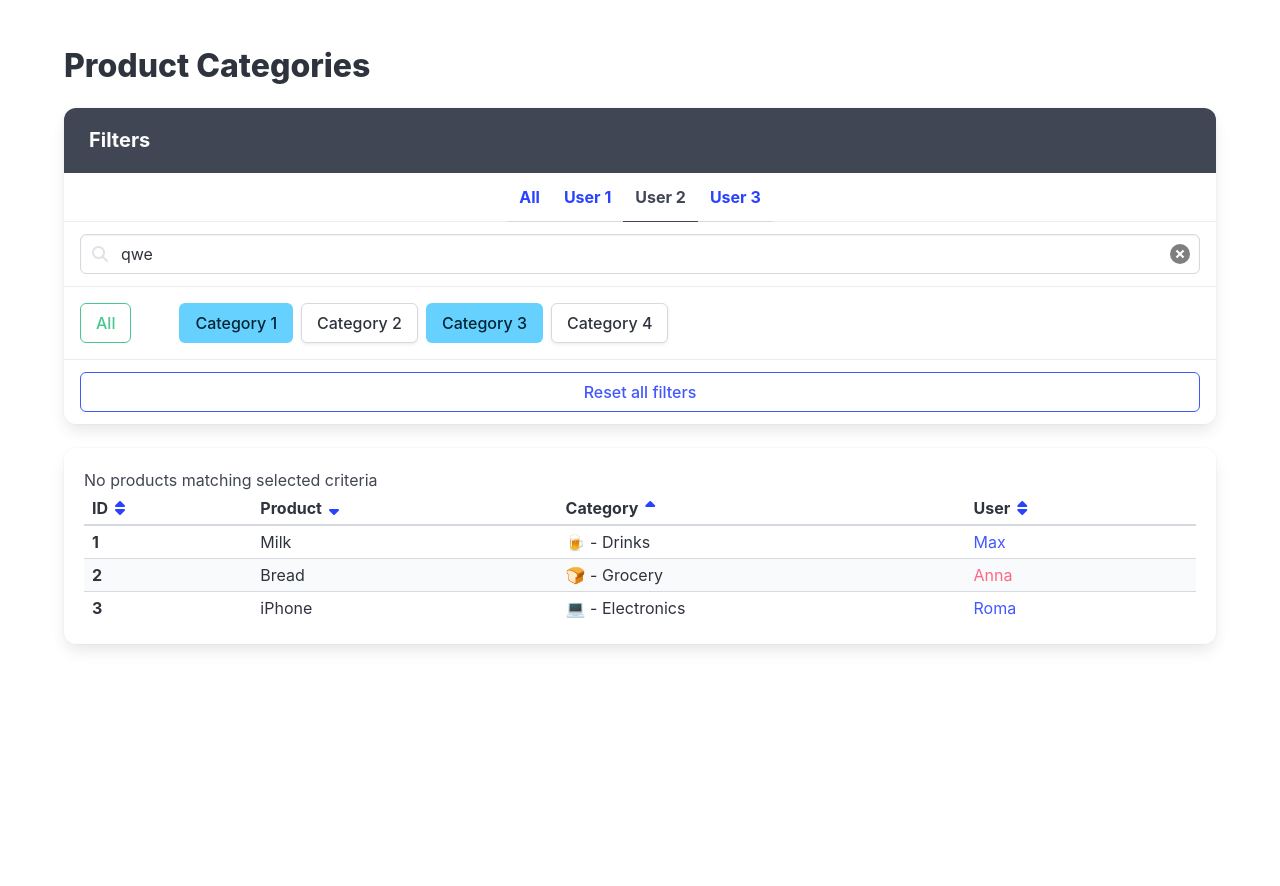
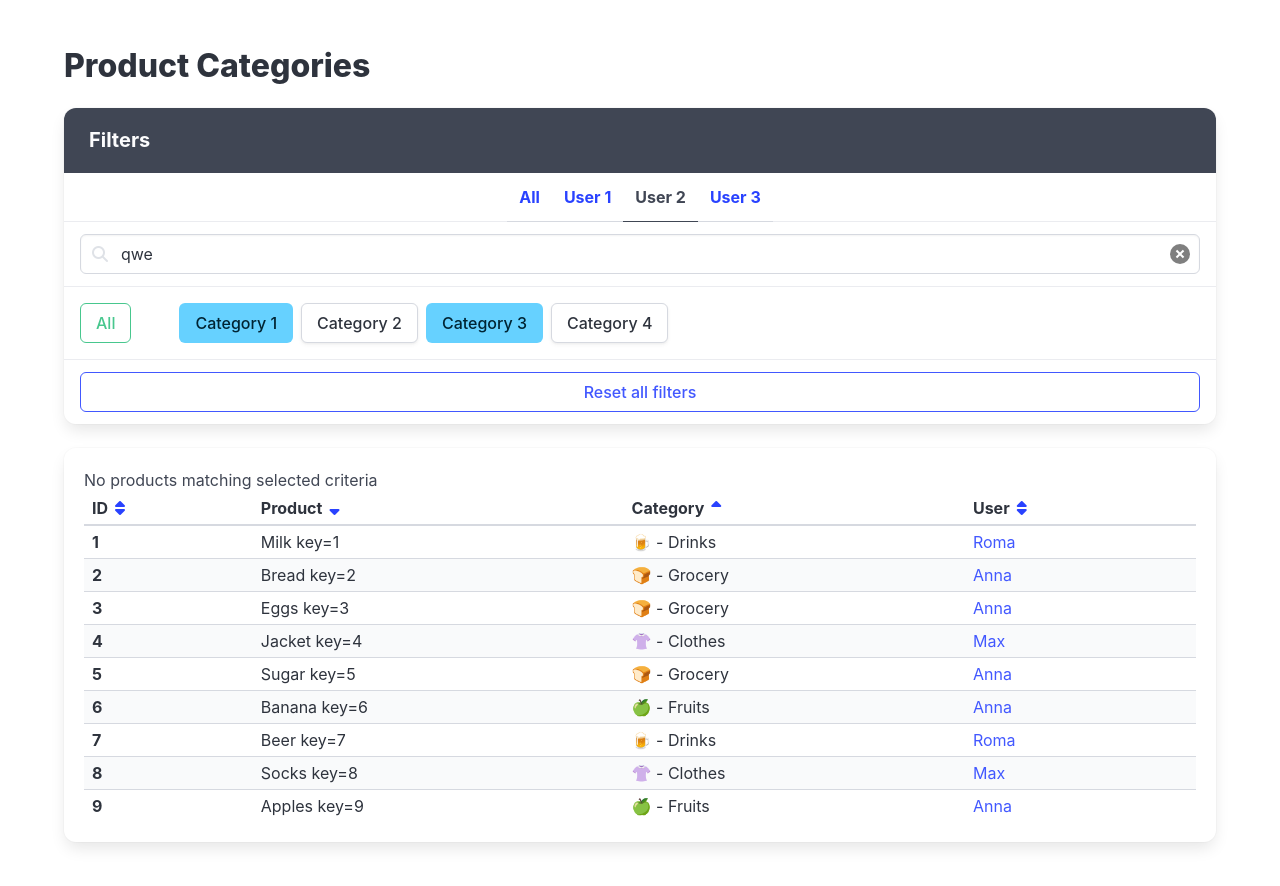
Before and after one commit to Royko7/react_product_categories_practice_git_royko7, a React (Vite) app: page / in a window 1280 px wide. Shown: the top 886 px of the page. Before the commit the page ends 800 px from the top, so only its background shows below. Built offline with nearby package versions, Linux system fonts and the light colour scheme.

Commit message:
render products in a table

```diff
--- a/src/App.jsx
+++ b/src/App.jsx
@@ -1,19 +1,28 @@
 /* eslint-disable jsx-a11y/accessible-emoji */
-import React from 'react';
+import React, { useState } from 'react';
 import './App.scss';
 
-// import usersFromServer from './api/users';
-// import categoriesFromServer from './api/categories';
-// import productsFromServer from './api/products';
+import usersFromServer from './api/users';
+import categoriesFromServer from './api/categories';
+import productsFromServer from './api/products';
 
-// const products = productsFromServer.map((product) => {
-//   const category = null; // find by product.categoryId
-//   const user = null; // find by category.ownerId
+const products = productsFromServer.map(product => {
+  const category = categoriesFromServer.find(
+    categoryId => categoryId.id === product.categoryId,
+  ); // find by product.categoryId
+  const user = usersFromServer.find(userId => userId.id === category.ownerId); // find by category.ownerId
 
-//   return null;
-// });
+  return { ...product, category, user };
+});
 
-export const App = () => (
+export const App = () => {
+  const [product, setProduct] = useState('');
+
+  const visibleProducts = products;
+
+  console.log(visibleProducts);
+
+  return (
     <div className="section">
       <div className="container">
         <h1 className="title">Product Categories</h1>
@@ -23,32 +32,19 @@ export const App = () => (
             <p className="panel-heading">Filters</p>
 
             <p className="panel-tabs has-text-weight-bold">
-            <a
-              data-cy="FilterAllUsers"
-              href="#/"
-            >
+              <a data-cy="FilterAllUsers" href="#/">
                 All
               </a>
 
-            <a
-              data-cy="FilterUser"
-              href="#/"
-            >
+              <a data-cy="FilterUser" href="#/">
                 User 1
               </a>
 
-            <a
-              data-cy="FilterUser"
-              href="#/"
-              className="is-active"
-            >
+              <a data-cy="FilterUser" href="#/" className="is-active">
                 User 2
               </a>
 
-            <a
-              data-cy="FilterUser"
-              href="#/"
-            >
+              <a data-cy="FilterUser" href="#/">
                 User 3
               </a>
             </p>
@@ -95,11 +91,7 @@ export const App = () => (
                 Category 1
               </a>
 
-            <a
-              data-cy="Category"
-              className="button mr-2 my-1"
-              href="#/"
-            >
+              <a data-cy="Category" className="button mr-2 my-1" href="#/">
                 Category 2
               </a>
 
@@ -110,11 +102,7 @@ export const App = () => (
               >
                 Category 3
               </a>
-            <a
-              data-cy="Category"
-              className="button mr-2 my-1"
-              href="#/"
-            >
+              <a data-cy="Category" className="button mr-2 my-1" href="#/">
                 Category 4
               </a>
             </div>
@@ -145,7 +133,6 @@ export const App = () => (
                 <th>
                   <span className="is-flex is-flex-wrap-nowrap">
                     ID
-
                     <a href="#/">
                       <span className="icon">
                         <i data-cy="SortIcon" className="fas fa-sort" />
@@ -157,7 +144,6 @@ export const App = () => (
                 <th>
                   <span className="is-flex is-flex-wrap-nowrap">
                     Product
-
                     <a href="#/">
                       <span className="icon">
                         <i data-cy="SortIcon" className="fas fa-sort-down" />
@@ -169,7 +155,6 @@ export const App = () => (
                 <th>
                   <span className="is-flex is-flex-wrap-nowrap">
                     Category
-
                     <a href="#/">
                       <span className="icon">
                         <i data-cy="SortIcon" className="fas fa-sort-up" />
@@ -181,7 +166,6 @@ export const App = () => (
                 <th>
                   <span className="is-flex is-flex-wrap-nowrap">
                     User
-
                     <a href="#/">
                       <span className="icon">
                         <i data-cy="SortIcon" className="fas fa-sort" />
@@ -193,7 +177,26 @@ export const App = () => (
             </thead>
 
             <tbody>
+              {visibleProducts.map(item => (
                 <tr data-cy="Product">
+                  <td className="has-text-weight-bold" data-cy="ProductId">
+                    {item.id}
+                  </td>
+
+                  <td data-cy="ProductName">
+                    {' '}
+                    {item.name} key={item.id}
+                  </td>
+                  <td data-cy="ProductCategory">
+                    {item.category.icon} - {item.category.title}
+                  </td>
+
+                  <td data-cy="ProductUser" className="has-text-link">
+                    {item.user.name}
+                  </td>
+                </tr>
+              ))}
+              {/* <tr data-cy="Product">
                 <td className="has-text-weight-bold" data-cy="ProductId">
                   1
                 </td>
@@ -201,10 +204,7 @@ export const App = () => (
                 <td data-cy="ProductName">Milk</td>
                 <td data-cy="ProductCategory">🍺 - Drinks</td>
 
-              <td
-                data-cy="ProductUser"
-                className="has-text-link"
-              >
+                <td data-cy="ProductUser" className="has-text-link">
                   Max
                 </td>
               </tr>
@@ -217,10 +217,7 @@ export const App = () => (
                 <td data-cy="ProductName">Bread</td>
                 <td data-cy="ProductCategory">🍞 - Grocery</td>
 
-              <td
-                data-cy="ProductUser"
-                className="has-text-danger"
-              >
+                <td data-cy="ProductUser" className="has-text-danger">
                   Anna
                 </td>
               </tr>
@@ -233,16 +230,14 @@ export const App = () => (
                 <td data-cy="ProductName">iPhone</td>
                 <td data-cy="ProductCategory">💻 - Electronics</td>
 
-              <td
-                data-cy="ProductUser"
-                className="has-text-link"
-              >
+                <td data-cy="ProductUser" className="has-text-link">
                   Roma
                 </td>
-            </tr>
+              </tr> */}
             </tbody>
           </table>
         </div>
       </div>
     </div>
   );
+};
```
Lines whose indentation alone changed are shown as unchanged.
